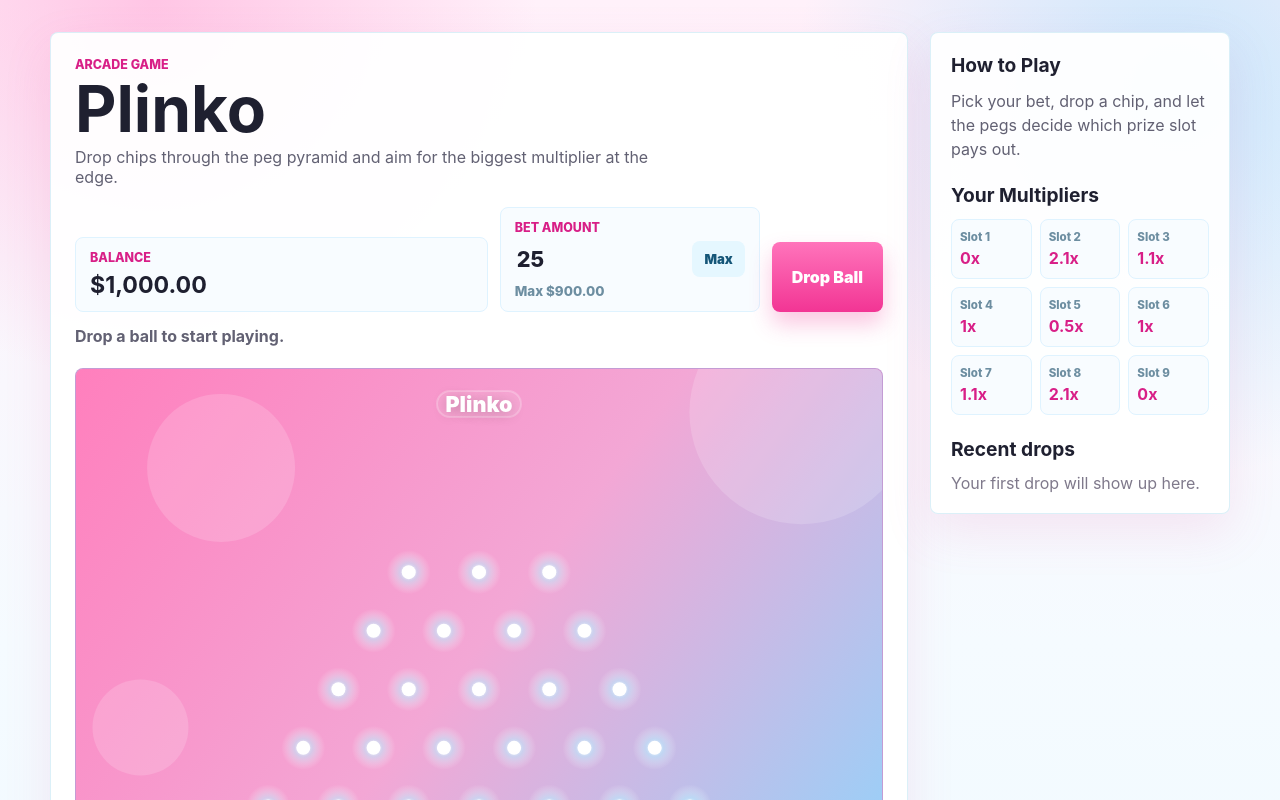
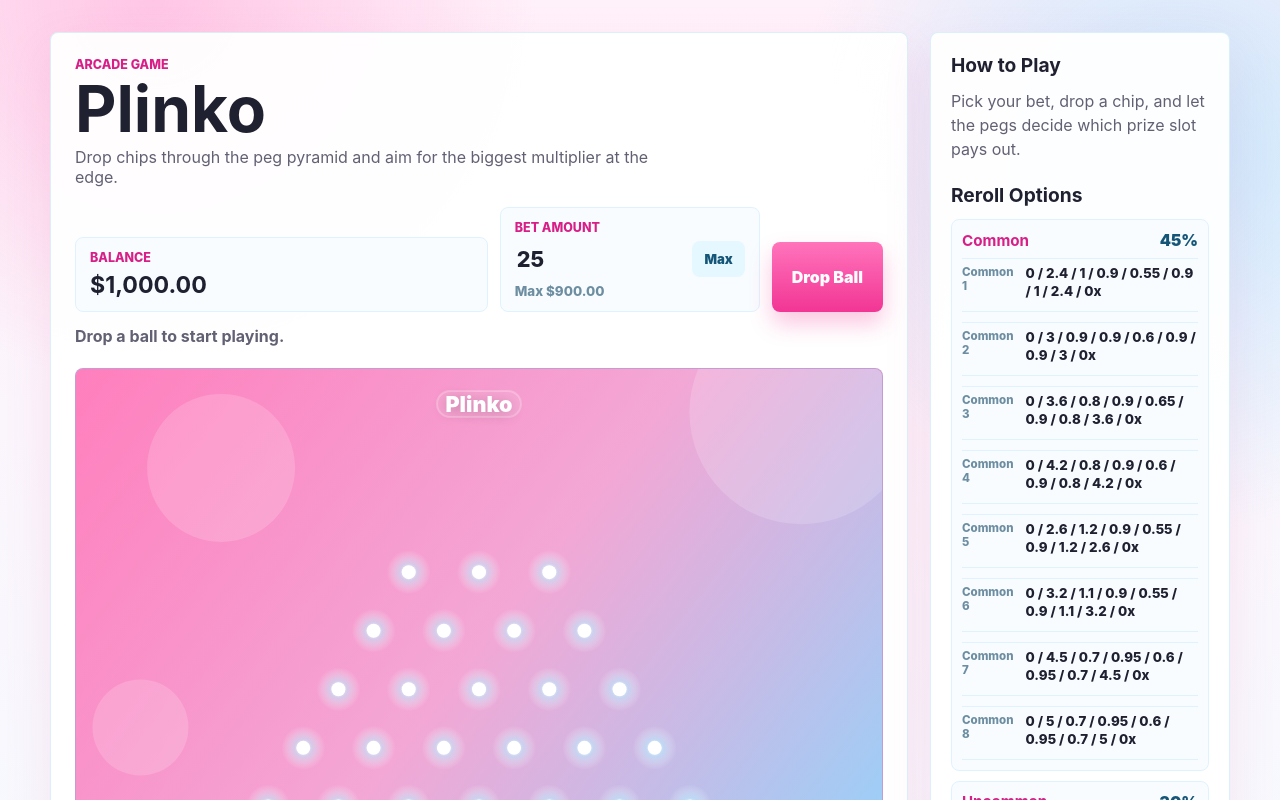
Before and after one commit to Woojoo-space/Plinko, a React (Vite) app: page / in a window 1280 px wide. Shown: the top 800 px of the page. Built offline with nearby package versions, Linux system fonts and the light colour scheme.

Commit message:
Show reroll multiplier options

```diff
--- a/src/App.css
+++ b/src/App.css
@@ -297,29 +297,62 @@ button:disabled {
 
 .multiplier-table {
   display: grid;
-  grid-template-columns: repeat(3, minmax(0, 1fr));
-  gap: 8px;
+  gap: 10px;
   margin-bottom: 22px;
 }
 
-.multiplier-cell {
+.multiplier-group {
   display: grid;
-  gap: 4px;
-  padding: 10px 8px;
+  gap: 8px;
+  padding: 10px;
   border: 1px solid #dff3ff;
   border-radius: 8px;
   background: #f8fcff;
 }
 
-.multiplier-cell span {
+.multiplier-group-heading {
+  display: flex;
+  justify-content: space-between;
+  gap: 10px;
+  align-items: center;
+}
+
+.multiplier-group-heading strong {
+  color: #d81f87;
+  font-size: 0.95rem;
+  text-transform: capitalize;
+}
+
+.multiplier-group-heading span {
+  color: #155678;
+  font-weight: 900;
+}
+
+.multiplier-group ul {
+  display: grid;
+  gap: 6px;
+  list-style: none;
+  margin: 0;
+  padding: 0;
+}
+
+.multiplier-group li {
+  display: grid;
+  gap: 2px;
+  padding-top: 6px;
+  border-top: 1px solid #dff3ff;
+}
+
+.multiplier-group li span {
   color: #6d8ea1;
   font-size: 0.72rem;
   font-weight: 800;
 }
 
-.multiplier-cell strong {
-  color: #d81f87;
-  font-size: 1rem;
+.multiplier-group li small {
+  color: #1f2030;
+  font-weight: 800;
+  line-height: 1.35;
 }
 
 .empty-history {
--- a/src/App.jsx
+++ b/src/App.jsx
@@ -69,6 +69,10 @@ function formatMoney(amount) {
 
 function formatBetInput(amount) {
   return String(Number(amount.toFixed(2)));
+}
+
+function formatChance(chance) {
+  return `${Number((chance * 100).toFixed(2))}%`;
 }
 
 function clamp(value, min, max) {
@@ -678,13 +682,23 @@ function App() {
           <p className="how-to">
             Pick your bet, drop a chip, and let the pegs decide which prize slot pays out.
           </p>
-          <h2>Your Multipliers</h2>
-          <div className="multiplier-table" aria-label="Your multipliers table">
-            {activeMultipliers.map((multiplier, index) => (
-              <div className="multiplier-cell" key={`${multiplier}-${index}`}>
-                <span>Slot {index + 1}</span>
-                <strong>{multiplier}x</strong>
-              </div>
+          <h2>Reroll Options</h2>
+          <div className="multiplier-table" aria-label="Reroll multiplier options">
+            {RARITY_CHANCES.map(({ rarity, chance }) => (
+              <section className="multiplier-group" key={rarity}>
+                <div className="multiplier-group-heading">
+                  <strong>{rarity}</strong>
+                  <span>{formatChance(chance)}</span>
+                </div>
+                <ul>
+                  {MULTIPLIER_PRESETS[rarity].map((preset) => (
+                    <li key={preset.name}>
+                      <span>{preset.name}</span>
+                      <small>{preset.values.join(' / ')}x</small>
+                    </li>
+                  ))}
+                </ul>
+              </section>
             ))}
           </div>
           <h2>Recent drops</h2>
```
Also changed, not shown: 1 other file (tests, documents, lock files or other folders).
